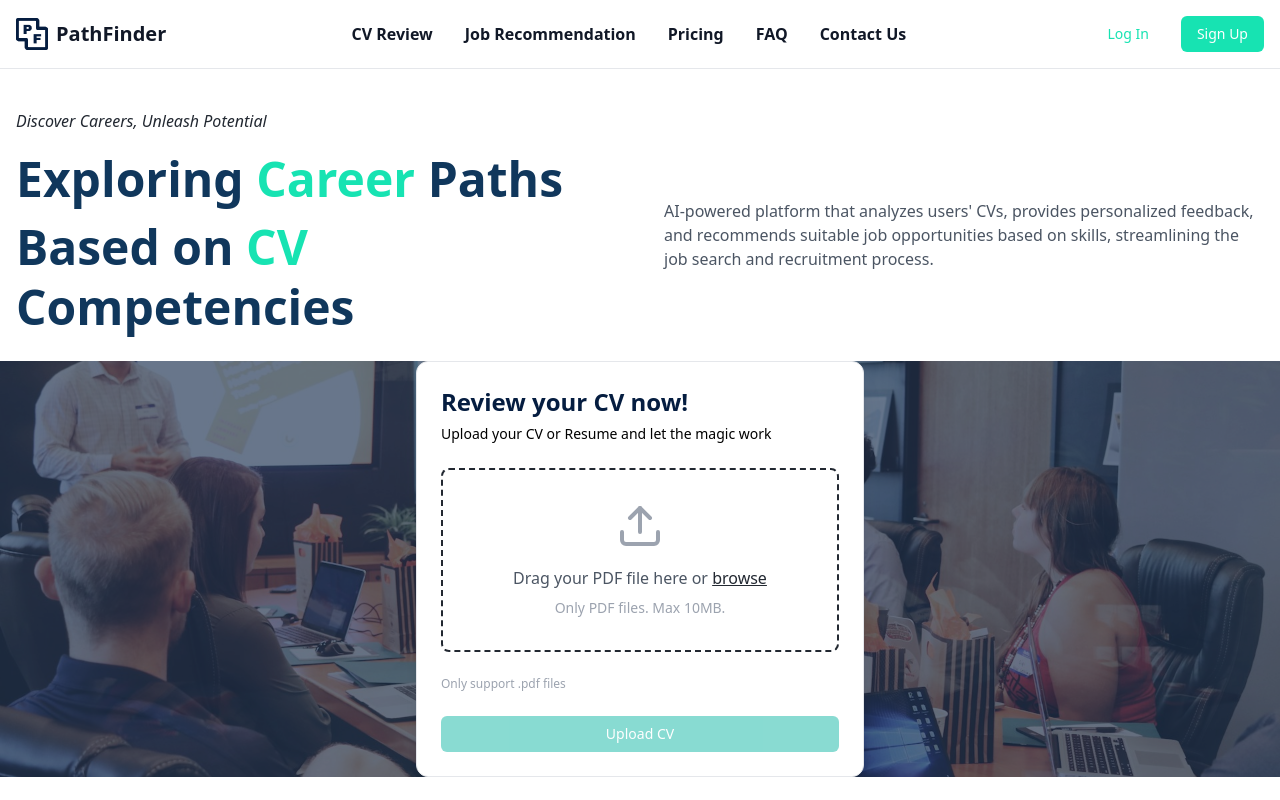
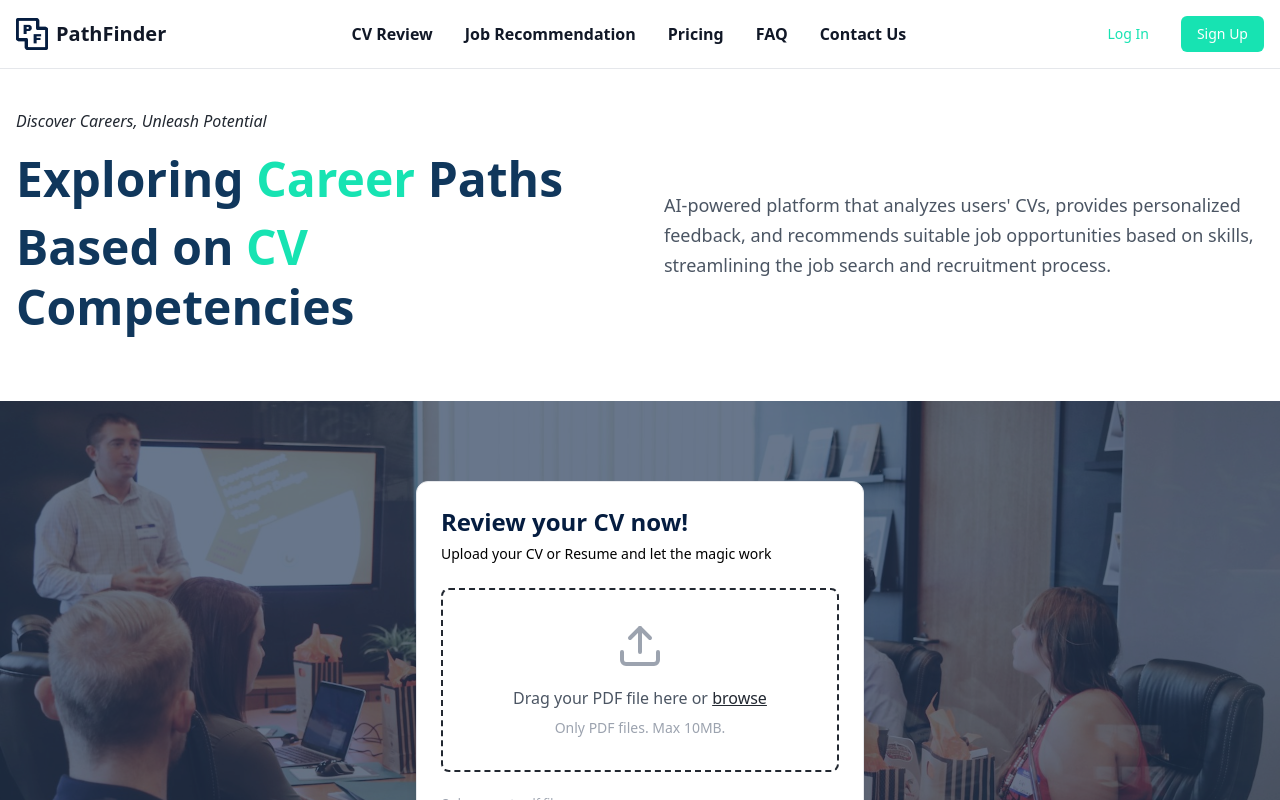
Before and after one commit to fikhaiikal/fe-path-finder, a Next.js app: page / in a window 1280 px wide. Shown: the top 800 px of the page. Built offline with nearby package versions, Linux system fonts and the light colour scheme.

Commit message:
update main page

```diff
--- a/src/app/page.js
+++ b/src/app/page.js
@@ -152,7 +152,7 @@ export default function LandingPage() {
 
       {/* Hero Section */}
       <section className="bg-white">
-        <div className="container mx-auto px-4 pt-10">
+        <div className="container mx-auto px-4 pt-10 pb-10">
           <div className="grid lg:grid-cols-2 gap-12 items-center">
             <div>
               <p className="text-[#222831] mb-4 italic">Discover Careers, Unleash Potential</p>
@@ -162,8 +162,8 @@ export default function LandingPage() {
                 <span className="inline-block mt-2">Based on <span className="text-[#17E3B2]">CV</span> Competencies</span>
               </h1>
             </div>
-            <div className="text-gray-600 space--4 flex justify-end">
-              <p>
+            <div className="text-gray-600 flex justify-end">
+              <p className="text-lg leading-[30px]">
                 AI-powered platform that analyzes users' CVs, provides personalized feedback, and recommends suitable
                 job opportunities based on skills, streamlining the job search and recruitment process.
               </p>
@@ -178,7 +178,7 @@ export default function LandingPage() {
           whileInView={{ opacity: 1, y: 0 }}
           viewport={{ once: true }}
           transition={{ duration: 0.5 }}
-          className="py-42 bg-gray-50 flex justify-center relative overflow-hidden"
+          className="py-20 bg-gray-50 flex justify-center relative overflow-hidden"
         >
           <div
             className="absolute inset-0 bg-cover bg-center opacity-80"
```
